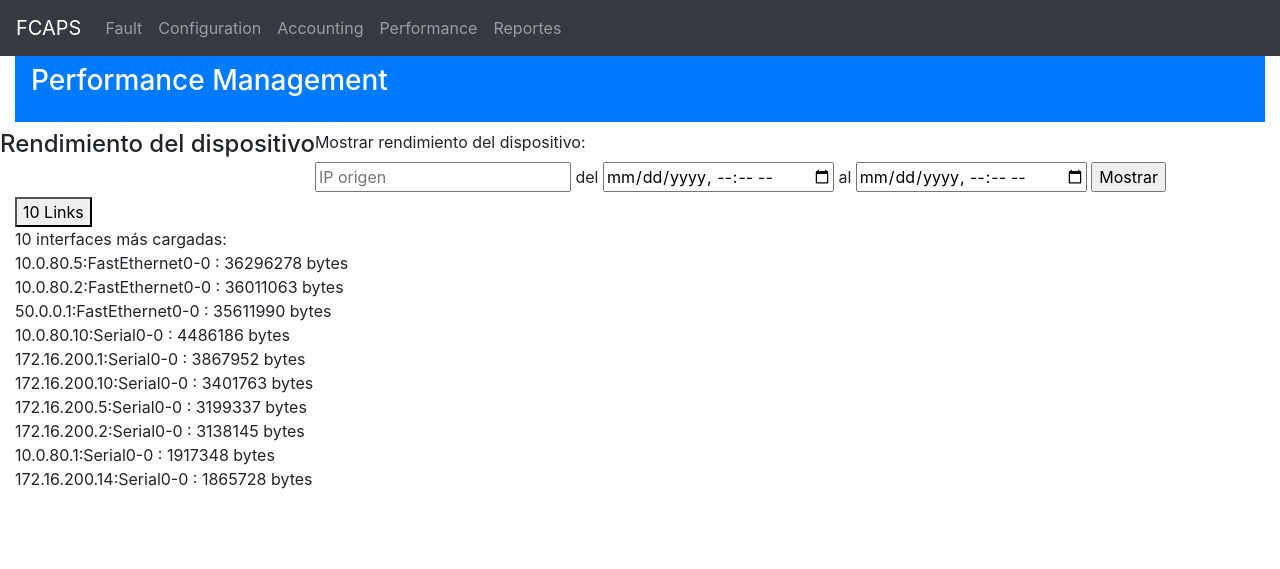
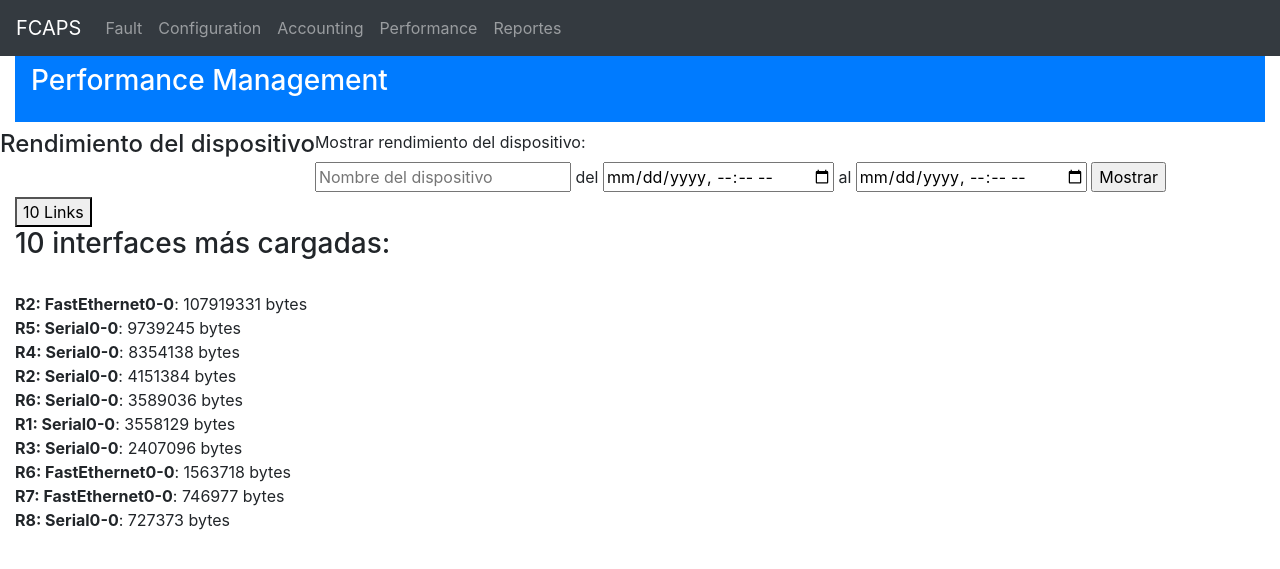
Before and after one commit to JessRdz/Proyecto-Final, a Django app: page /performanceManage/estadisticas/mostrarLinks in a window 1280 px wide. Shown: the top 569 px of the page. Run offline with Django 3.2, Linux system fonts and the light colour scheme; data comes from the database, SQL or seed files in the repository; some libraries are stand-ins or nearby versions.

Commit message:
Busqueda por nombre en performance

```diff
--- a/Redes/configManage/templates/estadisticas.html
+++ b/Redes/configManage/templates/estadisticas.html
@@ -8,7 +8,7 @@
 	<h4>Rendimiento del dispositivo</h4>
 	<form action='mostrarPerformance' method='POST'>{% csrf_token %}
 		<label for="ip_source"> Mostrar rendimiento del dispositivo: </label><br>
-		<input id="ip_source" type="text" name="ip_source" placeholder="IP origen">
+		<input id="ip_source" type="text" name="ip_source" placeholder="Nombre del dispositivo">
 		<label for="fecha_ini"> del </label>
 		<input id="fecha_ini" type="datetime-local" name="fecha_ini" placeholder="Fecha inicio">
 		<label for="fecha_fin"> al </label>
@@ -20,9 +20,9 @@
 	<button type='submit'>10 Links</button>
 </form>
 	{% if interfaces %}
-	10 interfaces más cargadas: <br>
+<h3>10 interfaces más cargadas: </h3><br>
 	{% for key, valor in interfaces %}
-	{{ key }} : {{ valor }} bytes <br>
+<strong>{{ key }}</strong>: {{ valor }} bytes <br>
 	{% endfor %}
 	{% endif %}
 
--- a/Redes/performanceManage/views.py
+++ b/Redes/performanceManage/views.py
@@ -14,6 +14,15 @@ import pytz
 
 # Create your views here.
 
+host = "50.0.0.2"
+routers = {'R2': ['50.0.0.1', '10.0.80.2', '10.0.80.5'],
+           'R1': ['10.0.80.1', '10.0.80.13'],
+           'R3': ['10.0.80.6', '10.0.80.14', '10.0.80.9'],
+           'R4': ['10.0.80.10', '172.16.200.1'],
+           'R5': ['172.16.200.2', '172.16.200.5', '172.16.200.10'],
+           'R6': ['172.16.200.9', '172.16.200.14'],
+           'R7': ['172.16.200.13'],
+           'R8': ['172.16.200.6']}
 
 class HomeView(View):
     def get(self, request, *args, **kargs):
@@ -27,23 +36,30 @@ def nueva_estadistica(request, fecha, ip, tipo, valor):
     e = Estadistica(fecha=fe, ip=ip, tipo=tipo, valor=valor)
     e.save()
     if tipo == 'CPU' and int(valor) >= 80:
-        requests.get("http://127.0.0.1:8000/configManage/reportes/" + ip +
+        requests.get("http://" + host + ":8000/configManage/reportes/" + ip +
                      "/Uso de CPU crítico." + "/" + time.strftime("%c"))
     elif tipo == 'CPU' and 50 <= int(valor) < 80:
-        requests.get("http://127.0.0.1:8000/configManage/reportes/" + ip +
+        requests.get("http://" + host + ":8000/configManage/reportes/" + ip +
                      "/Uso de CPU moderado." + "/" + time.strftime("%c"))
 
     if tipo == 'Memory' and int(valor) >= 80:
-        requests.get("http://127.0.0.1:8000/configManage/reportes/" + ip +
+        requests.get("http://" + host + ":8000/configManage/reportes/" + ip +
                      "/Uso de memoria crítico." + "/" + time.strftime("%c"))
     elif tipo == 'Memory' and 60 <= int(valor) < 80:
-        requests.get("http://127.0.0.1:8000/configManage/reportes/" + ip +
+        requests.get("http://" + host + "/configManage/reportes/" + ip +
                      "/Uso de memoria moderado." + "/" + time.strftime("%c"))
 
 
 def mostrarPerformance(request):
     # obtener parametros del POST
-    ip = request.POST["ip_source"]
+    router = request.POST["ip_source"]
+    ip = ""
+    print(router)
+    try:
+        ip = routers[router][0]
+    except:
+        return render(request, 'estadisticas.html')
+
     fechaini = datetime.strptime(request.POST["fecha_ini"], "%Y-%m-%dT%H:%M")
     fechafin = datetime.strptime(request.POST["fecha_fin"], "%Y-%m-%dT%H:%M")
     fechaini = pytz.UTC.localize(fechaini)
@@ -115,9 +131,16 @@ def mostrarPerformance(request):
 def mostrar10Links(request):
     estadisticas = Estadistica.objects.filter(tipo='Interface-in')
     interfaces = {}
+    dispositivo = ""
     for estadistica in estadisticas:
         interfaz, x = str(estadistica.valor).split(':')
-        interfaz = estadistica.ip + ':' + interfaz
+        for r in routers.items():
+            print(r[1])
+            if r[1].__contains__(estadistica.ip):
+                dispositivo = r[0]
+                print(dispositivo)
+                break
+        interfaz = dispositivo + ': ' + interfaz
         if interfaces.get(interfaz) is None:
             interfaces[interfaz] = 0
         interfaces[interfaz] = interfaces[interfaz] + int(x)
```
